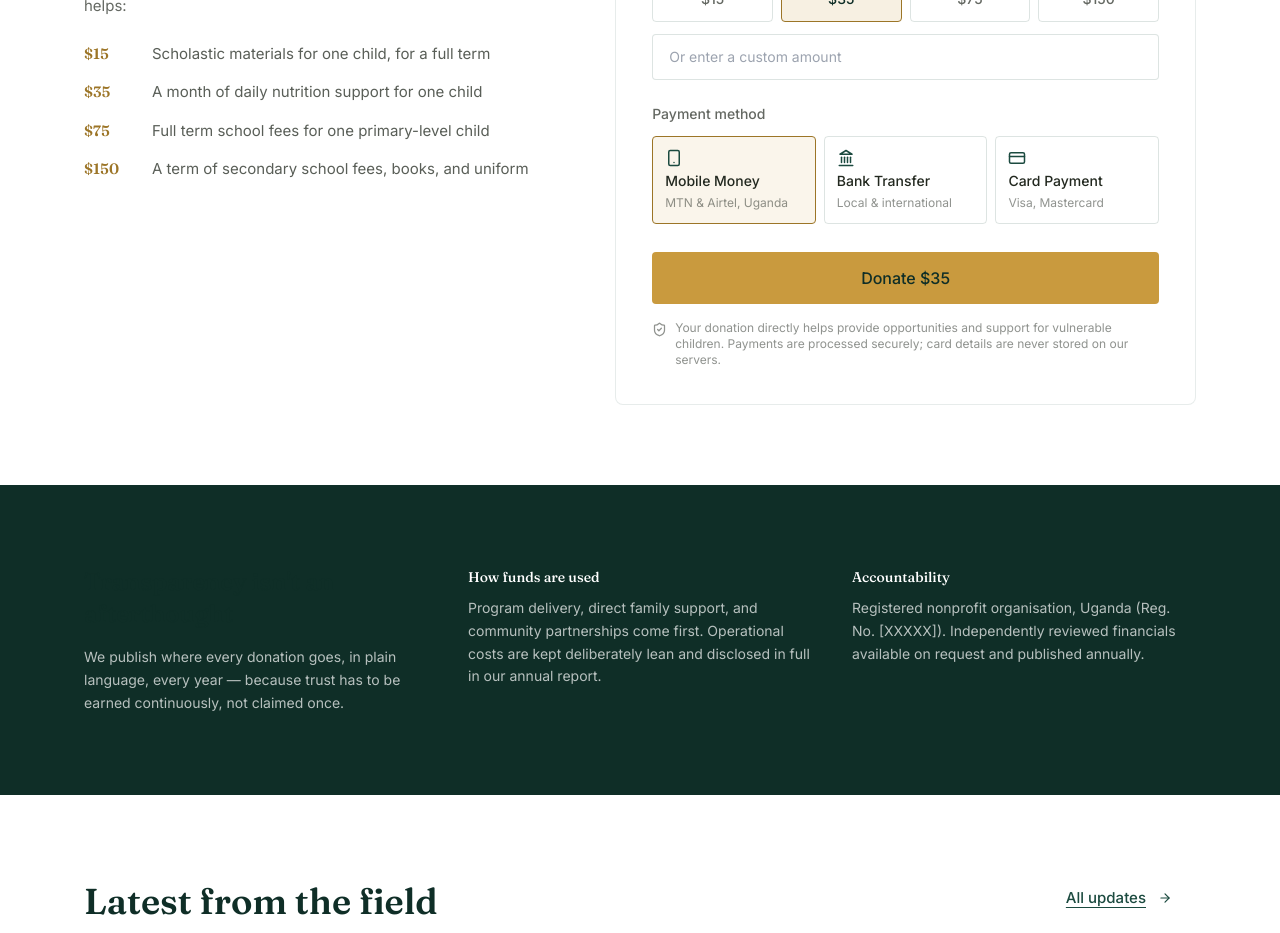
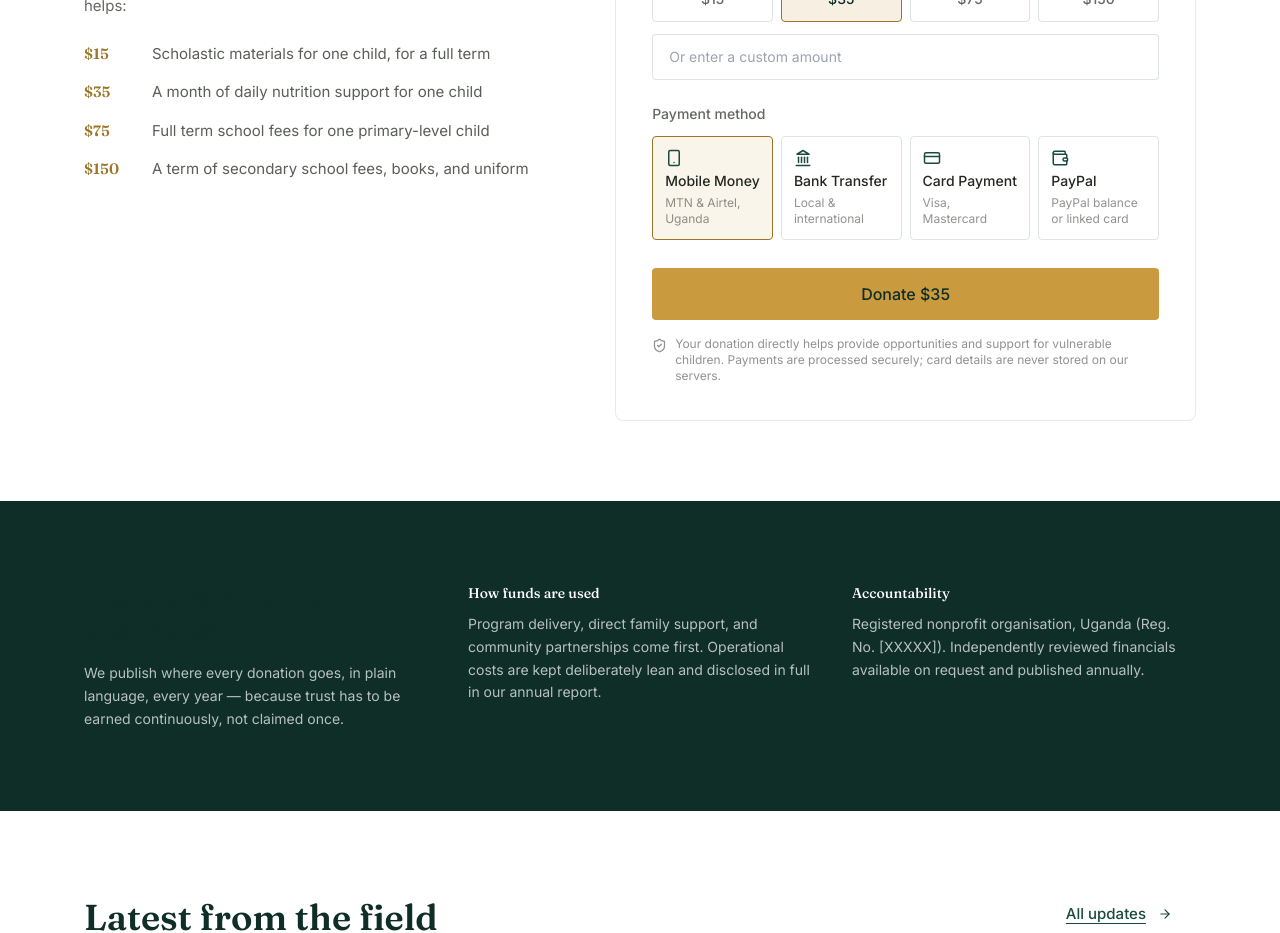
Before and after one commit to Charlie01-creator/Children, a React (Vite) app: page / in a window 1280 px wide. Shown: the part 2500-3433 px from the top of the page. Built offline with nearby package versions, Linux system fonts and the light colour scheme.

Commit message:
Update DonationWidget.jsx

```diff
--- a/src/components/DonationWidget.jsx
+++ b/src/components/DonationWidget.jsx
@@ -1,11 +1,12 @@
 import { useState } from 'react'
-import { Smartphone, Landmark, CreditCard, ShieldCheck } from 'lucide-react'
+import { Smartphone, Landmark, CreditCard, Wallet, ShieldCheck } from 'lucide-react'
 import { donationAmounts } from '../data/content.js'
 
 const methods = [
   { id: 'momo', label: 'Mobile Money', icon: Smartphone, note: 'MTN & Airtel, Uganda' },
   { id: 'bank', label: 'Bank Transfer', icon: Landmark, note: 'Local & international' },
   { id: 'card', label: 'Card Payment', icon: CreditCard, note: 'Visa, Mastercard' },
+  { id: 'paypal', label: 'PayPal', icon: Wallet, note: 'PayPal balance or linked card' },
 ]
 
 export default function DonationWidget({ compact = false }) {
@@ -20,6 +21,7 @@ export default function DonationWidget({ compact = false }) {
     e.preventDefault()
     // TODO: replace with a real payment integration —
     // Flutterwave or Pesapal cover Uganda Mobile Money + cards well;
+    // PayPal Checkout (paypal.com/checkout) handles the PayPal option separately;
     // this form currently has no backend wired up.
     alert(`This is a demo. In production this would start a ${frequency === 'monthly' ? 'monthly' : 'one-time'} ${method} donation of $${activeAmount || 0}.`)
   }
@@ -76,7 +78,7 @@ export default function DonationWidget({ compact = false }) {
 
       <fieldset className="mt-6">
         <legend className="text-sm font-medium text-ink/70 mb-3">Payment method</legend>
-        <div className="grid grid-cols-1 sm:grid-cols-3 gap-2">
+        <div className="grid grid-cols-2 sm:grid-cols-4 gap-2">
           {methods.map(({ id, label, icon: Icon, note }) => (
             <button
               type="button"
```
